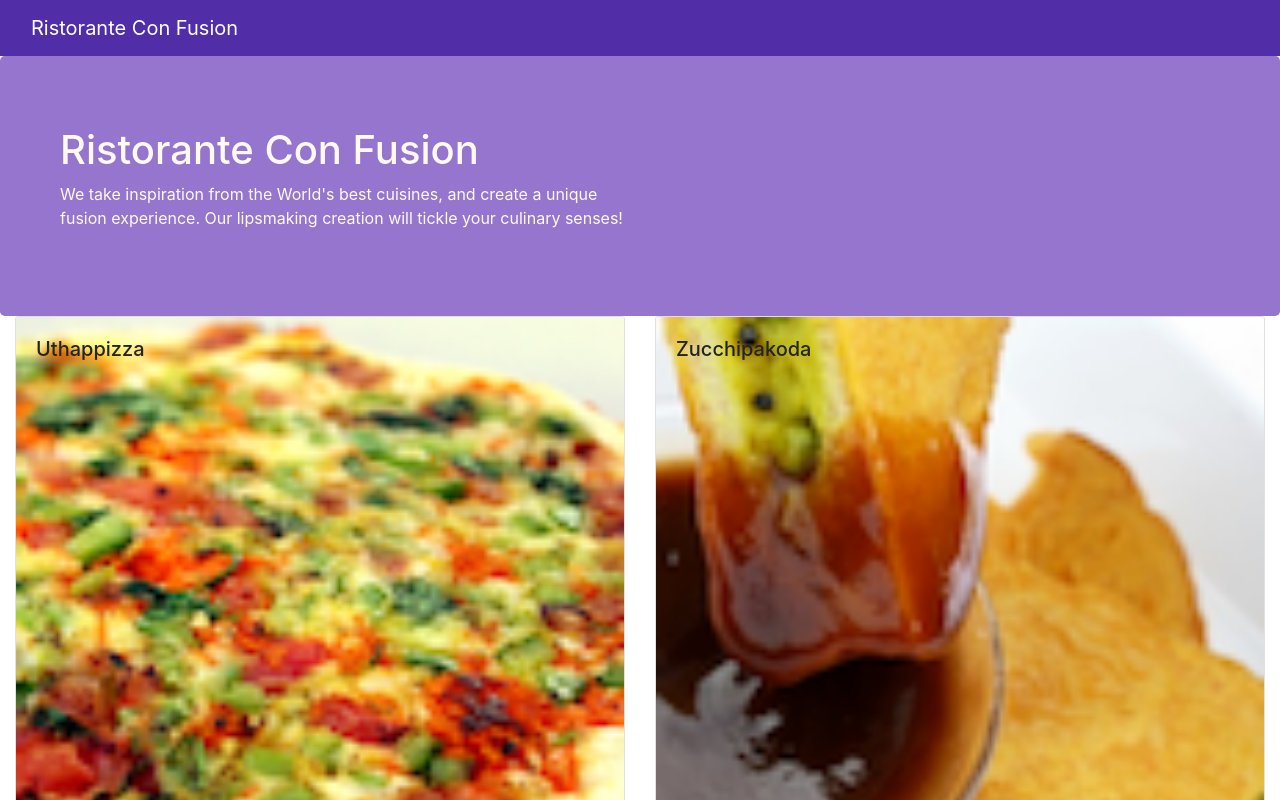
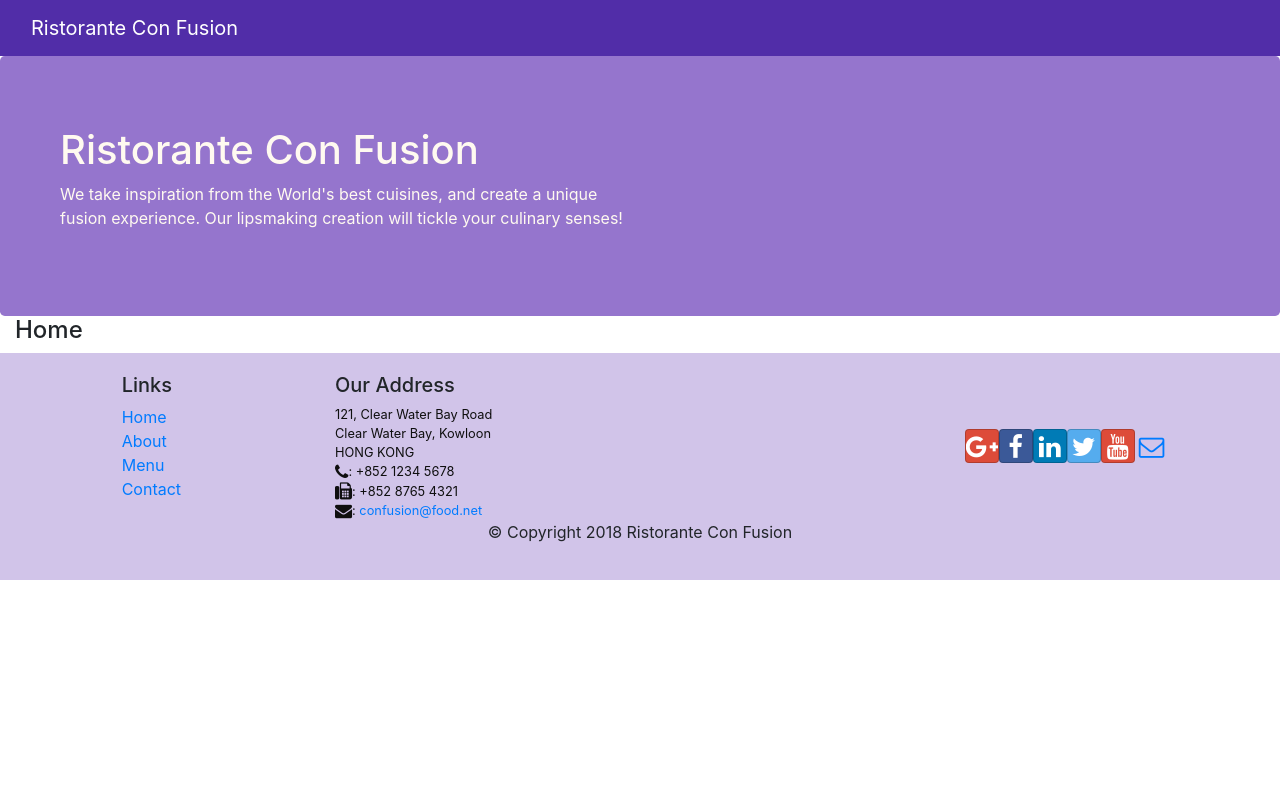
Before and after one commit to Kisei88/FunixReactjsLab, a React (Create React App) app: page /home in a window 1280 px wide. Shown: the top 800 px of the page. Built offline with nearby package versions, Linux system fonts and the light colour scheme.

Commit message:
added Homecomponent

```diff
--- a/package.json
+++ b/package.json
@@ -15,7 +15,7 @@
     "react-popper": "0.9.2",
     "react-redux": "5.0.7",
     "react-redux-form": "1.16.8",
-    "react-router-dom": "4.2.2",
+    "react-router-dom": "^4.2.2",
     "react-scripts": "1.1.4",
     "react-transition-group": "2.3.0",
     "reactstrap": "5.0.0",
--- a/src/App.js
+++ b/src/App.js
@@ -1,14 +1,16 @@
 import './App.css';
 import Main from './components/MainComponent';
 import React, {Component} from 'react'
-
+import { BrowserRouter } from 'react-router-dom'
 class App extends Component {
 
   render() {
 return (
-    <div>
-      <Main/>
-    </div>
+    <BrowserRouter>
+      <div>
+        <Main/>
+      </div>
+    </BrowserRouter>
   );
 }
 }
--- /dev/null
+++ b/src/components/HomeComponent.js
@@ -0,0 +1,11 @@
+import React from 'react';
+
+function Home(props) {
+    return (
+        <div className = 'container'>
+            <h4>Home</h4>
+        </div>
+    )
+};
+
+export default Home;
--- a/src/components/MainComponent.js
+++ b/src/components/MainComponent.js
@@ -6,23 +6,30 @@
 import React, {Component} from 'react';
 import Header from './HeaderComponent';
 import Footer from './FooterComponent';
+import Home from './HomeComponent';
+import { Switch, Route, Redirect } from 'react-router-dom';
+
 class Main extends Component {
 constructor(props) {
     super(props);
     this.state = {
       dishes: DISHES,
-      selectedDish: null
     };
   }
-  onDishSelected(dishId) {
-    this.setState({ selectedDish: dishId });
-}
 render() {
+  const HomePage = () => {
+    return (
+      <Home/>
+    )
+  }
 return (
     <div>
         <Header />
-        <Menu dishes = {this.state.dishes} onClick = {(dishId) => this.onDishSelected(dishId)}/>
-        <DishDetail dish = {this.state.dishes.filter((dish) => dish.id === this.state.selectedDish)[0]} />
+        <Switch>
+          <Route path = '/home' component = {HomePage}/>
+          <Route exact path = '/menu' component = {() => <Menu dishes = {this.state.dishes}/>} />
+          <Redirect to ='/home' />
+        </Switch>
         <Footer />
     </div>
   );
```
Also changed, not shown: 1 other file (tests, documents, lock files or other folders).
